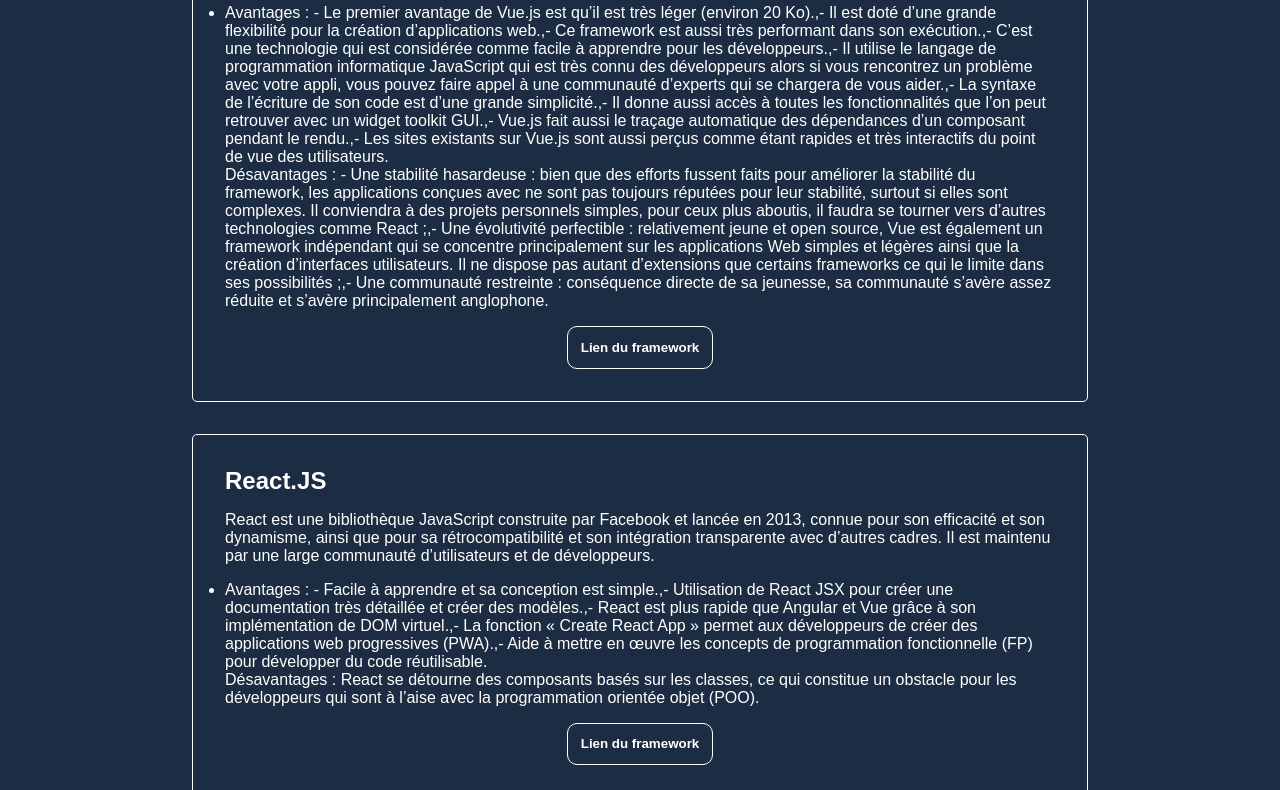
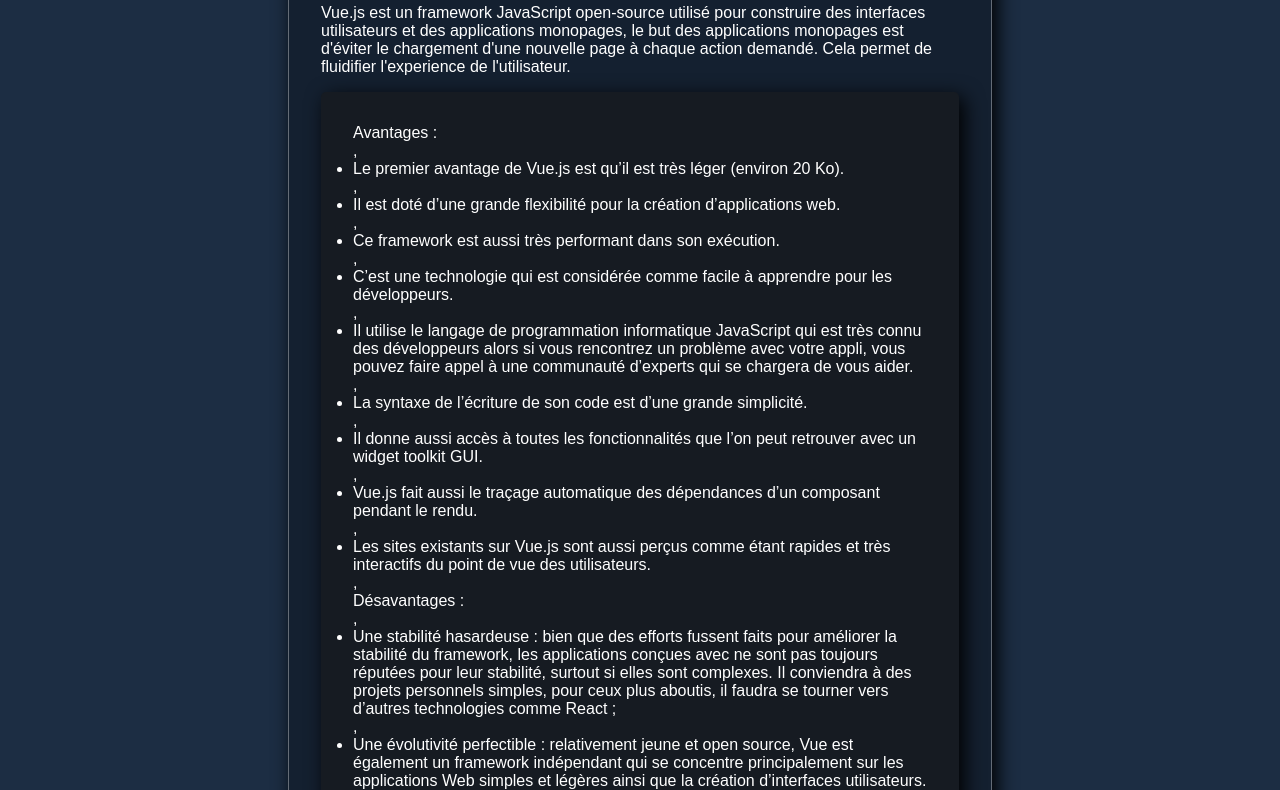
Before and after one commit to 13vlxx/Framework-JS, a plain HTML site: page index.html in a window 1280 px wide. Shown: the part 218-1008 px from the top of the page. Drawn offline with Linux system fonts and the light colour scheme.

Commit message:
[ Update ] img and article done

```diff
--- a/css/style.css
+++ b/css/style.css
@@ -29,6 +29,17 @@ a {
   transition: 0.3s all;
 }
 
+#titre {
+  display: flex;
+  text-align: center;
+  justify-content: center;
+  flex-direction: column;
+}
+
+#image {
+  margin-bottom: 1rem;
+}
+
 h2 {
   margin-bottom: 1rem;
 }
@@ -58,12 +69,25 @@ nav .right a {
   font-weight: bolder;
 }
 
+#text {
+  display: none;
+}
+
 .card {
   padding: 2rem;
-  border: 1px solid white;
+  border: 1px solid rgba(255, 255, 255, 0.343);
+  background-color: #142030;
   border-radius: 5px;
   margin-bottom: 2rem;
-  width: 70%;
+  width: 55%;
+  box-shadow: 5px 5px 20px black;
+}
+
+#avds {
+  background-color: #161b22;
+  padding: 2rem;
+  border-radius: 5px;
+  box-shadow: 5px 5px 20px black;
 }
 
 main {
@@ -103,3 +127,7 @@ section {
 .description {
   margin-bottom: 1rem;
 }
+
+img {
+  height: 50px;
+}
--- a/index.html
+++ b/index.html
@@ -15,10 +15,10 @@
         <a id="logo" href="./index.html">JS Frameworks</a>
       </div>
       <div class="right">
-        <a id="vue" href="#">Vue.JS</a>
-        <a id="react" href="#">React.JS</a>
-        <a id="ember" href="#">Ember.JS</a>
-        <a id="svelt" href="#">Svelt.JS</a>
+        <a id="vue" target="_blank" href="https://vuejs.org/">Vue.JS</a>
+        <a id="react" target="_blank" href="https://fr.reactjs.org/">React.JS</a>
+        <a id="ember" target="_blank" href="https://emberjs.com/">Ember.JS</a>
+        <a id="svelt" target="_blank" href="https://svelte.dev/">Svelt.JS</a>
       </div>
     </nav>
     <section id="frameworks"></section>
--- a/js/app.js
+++ b/js/app.js
@@ -5,10 +5,11 @@ for (let framework of frameworks) {
 
   const htmlContent = `
   <article class="card">
-  <h2>${framework.name}</h2>
+  <div id="titre"><h2>${framework.name}</h2>
+  <div id="image">${framework.img}</div></div>
   <p class="description">${framework.description}</p>
-  <ul><li>Avantages : ${framework.pros}</li></ul>
-  <p>Désavantages : ${framework.cons}</p>
+  <div id="avds"><p>Avantages : ${framework.pros}</p>
+  <p>Désavantages : ${framework.cons}</p></div>
   <div id="button"><a target="_blank" id="link" href="${framework.link}"><button>Lien du framework</button></a></div>
   </article>
   `;
--- a/js/frameworks.js
+++ b/js/frameworks.js
@@ -2,37 +2,45 @@ const frameworks = [
   {
     id: 1,
     name: "Vue.JS",
+    img: '<img src="https://upload.wikimedia.org/wikipedia/commons/thumb/9/95/Vue.js_Logo_2.svg/langfr-220px-Vue.js_Logo_2.svg.png" alt="vueJS">',
     description:
       "Vue.js est un framework JavaScript open-source utilisé pour construire des interfaces utilisateurs et des applications monopages, le but des applications monopages est d'éviter le chargement d'une nouvelle page à chaque action demandé. Cela permet de fluidifier l'experience de l'utilisateur.",
     pros: [
-      "- Le premier avantage de Vue.js est qu’il est très léger (environ 20 Ko).",
-      "- Il est doté d’une grande flexibilité pour la création d’applications web.",
-      "- Ce framework est aussi très performant dans son exécution.",
-      "- C’est une technologie qui est considérée comme facile à apprendre pour les développeurs.",
-      "- Il utilise le langage de programmation informatique JavaScript qui est très connu des développeurs alors si vous rencontrez un problème avec votre appli, vous pouvez faire appel à une communauté d’experts qui se chargera de vous aider.",
-      "- La syntaxe de l’écriture de son code est d’une grande simplicité.",
-      "- Il donne aussi accès à toutes les fonctionnalités que l’on peut retrouver avec un widget toolkit GUI.",
-      "- Vue.js fait aussi le traçage automatique des dépendances d’un composant pendant le rendu.",
-      "- Les sites existants sur Vue.js sont aussi perçus comme étant rapides et très interactifs du point de vue des utilisateurs.",
+      "<ul>",
+      "<li> Le premier avantage de Vue.js est qu’il est très léger (environ 20 Ko).</li>",
+      "<li> Il est doté d’une grande flexibilité pour la création d’applications web.</li>",
+      "<li> Ce framework est aussi très performant dans son exécution.</li>",
+      "<li> C’est une technologie qui est considérée comme facile à apprendre pour les développeurs.</li>",
+      "<li> Il utilise le langage de programmation informatique JavaScript qui est très connu des développeurs alors si vous rencontrez un problème avec votre appli, vous pouvez faire appel à une communauté d’experts qui se chargera de vous aider.</li>",
+      "<li> La syntaxe de l’écriture de son code est d’une grande simplicité.</li>",
+      "<li> Il donne aussi accès à toutes les fonctionnalités que l’on peut retrouver avec un widget toolkit GUI.</li>",
+      "<li> Vue.js fait aussi le traçage automatique des dépendances d’un composant pendant le rendu.</li>",
+      "<li> Les sites existants sur Vue.js sont aussi perçus comme étant rapides et très interactifs du point de vue des utilisateurs.</li>",
+      "</ul>",
     ],
     cons: [
-      "- Une stabilité hasardeuse : bien que des efforts fussent faits pour améliorer la stabilité du framework, les applications conçues avec ne sont pas toujours réputées pour leur stabilité, surtout si elles sont complexes. Il conviendra à des projets personnels simples, pour ceux plus aboutis, il faudra se tourner vers d’autres technologies comme React ;",
-      "- Une évolutivité perfectible : relativement jeune et open source, Vue est également un framework indépendant qui se concentre principalement sur les applications Web simples et légères ainsi que la création d’interfaces utilisateurs. Il ne dispose pas autant d’extensions que certains frameworks ce qui le limite dans ses possibilités ;",
-      "- Une communauté restreinte : conséquence directe de sa jeunesse, sa communauté s’avère assez réduite et s’avère principalement anglophone.",
+      "<ul>",
+      "<li> Une stabilité hasardeuse : bien que des efforts fussent faits pour améliorer la stabilité du framework, les applications conçues avec ne sont pas toujours réputées pour leur stabilité, surtout si elles sont complexes. Il conviendra à des projets personnels simples, pour ceux plus aboutis, il faudra se tourner vers d’autres technologies comme React ;</li>",
+      "<li> Une évolutivité perfectible : relativement jeune et open source, Vue est également un framework indépendant qui se concentre principalement sur les applications Web simples et légères ainsi que la création d’interfaces utilisateurs. Il ne dispose pas autant d’extensions que certains frameworks ce qui le limite dans ses possibilités ;</li>",
+      "<li> Une communauté restreinte : conséquence directe de sa jeunesse, sa communauté s’avère assez réduite et s’avère principalement anglophone.</li>",
+      "</ul>",
     ],
     link: "https://vuejs.org/",
   },
   {
     id: 2,
     name: "React.JS",
+    img: '<img src="https://upload.wikimedia.org/wikipedia/commons/thumb/a/a7/React-icon.svg/1200px-React-icon.svg.png" alt="vueJS">',
     description:
       "React est une bibliothèque JavaScript construite par Facebook et lancée en 2013, connue pour son efficacité et son dynamisme, ainsi que pour sa rétrocompatibilité et son intégration transparente avec d’autres cadres. Il est maintenu par une large communauté d’utilisateurs et de développeurs.",
     pros: [
-      "- Facile à apprendre et sa conception est simple.",
-      "- Utilisation de React JSX pour créer une documentation très détaillée et créer des modèles.",
-      "- React est plus rapide que Angular et Vue grâce à son implémentation de DOM virtuel.",
-      "- La fonction « Create React App » permet aux développeurs de créer des applications web progressives (PWA).",
-      "- Aide à mettre en œuvre les concepts de programmation fonctionnelle (FP) pour développer du code réutilisable.",
+      "<ul>",
+      "<li> Facile à apprendre et sa conception est simple.</li>",
+      "<li> Utilisation de React JSX pour créer une documentation très détaillée et créer des modèles.</li>",
+      "<li> React est plus rapide que Angular et Vue grâce à son implémentation de DOM virtuel.</li>",
+      "<li> La fonction « Create React App » permet aux développeurs de créer des applications web progressives (PWA).</li>",
+      "<li> Aide à mettre en œuvre les concepts de programmation fonctionnelle (FP) pour développer du code réutilisable.</li>",
+      "</ul>",
     ],
     cons: "React se détourne des composants basés sur les classes, ce qui constitue un obstacle pour les développeurs qui sont à l’aise avec la programmation orientée objet (POO).",
     link: "https://fr.reactjs.org/",
@@ -40,42 +48,56 @@ const frameworks = [
   {
     id: 3,
     name: "Ember.JS",
+    img: '<img src="https://upload.wikimedia.org/wikipedia/fr/6/69/Ember.js_Logo_and_Mascot.png" alt="EmberJS">',
     description:
       "Ember.js is an open-source JavaScript web framework that utilizes a component-service pattern. It allows developers to create scalable single-page web applications by incorporating common idioms, best practices, and patterns from other single-page-app ecosystem patterns into the framework.",
     pros: [
-      "- Le premier avantage de Vue.js est qu’il est très léger (environ 20 Ko).",
-      "- Il est doté d’une grande flexibilité pour la création d’applications web.",
-      "- Ce framework est aussi très performant dans son exécution.",
-      "- C’est une technologie qui est considérée comme facile à apprendre pour les développeurs.",
-      "- Il utilise le langage de programmation informatique JavaScript qui est très connu des développeurs alors si vous rencontrez un problème avec votre appli, vous pouvez faire appel à une communauté d’experts qui se chargera de vous aider.",
-      "- La syntaxe de l’écriture de son code est d’une grande simplicité.",
-      "- Il donne aussi accès à toutes les fonctionnalités que l’on peut retrouver avec un widget toolkit GUI.",
-      "- Vue.js fait aussi le traçage automatique des dépendances d’un composant pendant le rendu.",
-      "- Les sites existants sur Vue.js sont aussi perçus comme étant rapides et très interactifs du point de vue des utilisateurs.",
+      "<ul>",
+      "<li> Le premier avantage de Vue.js est qu’il est très léger (environ 20 Ko).</li>",
+      "<li> Il est doté d’une grande flexibilité pour la création d’applications web.</li>",
+      "<li> Ce framework est aussi très performant dans son exécution.</li>",
+      "<li> C’est une technologie qui est considérée comme facile à apprendre pour les développeurs.</li>",
+      "<li> Il utilise le langage de programmation informatique JavaScript qui est très connu des développeurs alors si vous rencontrez un problème avec votre appli, vous pouvez faire appel à une communauté d’experts qui se chargera de vous aider.</li>",
+      "<li> La syntaxe de l’écriture de son code est d’une grande simplicité.</li>",
+      "<li> Il donne aussi accès à toutes les fonctionnalités que l’on peut retrouver avec un widget toolkit GUI.</li>",
+      "<li> Vue.js fait aussi le traçage automatique des dépendances d’un composant pendant le rendu.</li>",
+      "<li> Les sites existants sur Vue.js sont aussi perçus comme étant rapides et très interactifs du point de vue des utilisateurs.</li>",
+      "</ul>",
     ],
-    cons: "- Une évolutivité perfectible : relativement jeune et open source, Vue est également un framework indépendant qui se concentre principalement sur les applications Web simples et légères ainsi que la création d’interfaces utilisateurs. Il ne dispose pas autant d’extensions que certains frameworks ce qui le limite dans ses possibilités ;",
+    cons: [
+      "<ul>",
+      "<li> Une stabilité hasardeuse : bien que des efforts fussent faits pour améliorer la stabilité du framework, les applications conçues avec ne sont pas toujours réputées pour leur stabilité, surtout si elles sont complexes. Il conviendra à des projets personnels simples, pour ceux plus aboutis, il faudra se tourner vers d’autres technologies comme React ;</li>",
+      "<li> Une évolutivité perfectible : relativement jeune et open source, Vue est également un framework indépendant qui se concentre principalement sur les applications Web simples et légères ainsi que la création d’interfaces utilisateurs. Il ne dispose pas autant d’extensions que certains frameworks ce qui le limite dans ses possibilités ;</li>",
+      "<li> Une communauté restreinte : conséquence directe de sa jeunesse, sa communauté s’avère assez réduite et s’avère principalement anglophone.</li>",
+      "</ul>",
+    ],
     link: "https://emberjs.com/",
   },
   {
     id: 4,
     name: "Svelt.JS",
+    img: '<img src="https://avatars.githubusercontent.com/u/23617963?s=280&v=4" alt="SveltJS">',
     description:
       "Svelte n'est pas une librairie. Il permet ainsi de créer des applications web beaucoup plus performantes et plus légères en créant des composants, avec une syntaxe propre . svelte et en les compilant en JavaScript. En somme, Svelte est à la frontière entre un framework et un compilateur.",
     pros: [
-      "- Le premier avantage de Vue.js est qu’il est très léger (environ 20 Ko).",
-      "- Il est doté d’une grande flexibilité pour la création d’applications web.",
-      "- Ce framework est aussi très performant dans son exécution.",
-      "- C’est une technologie qui est considérée comme facile à apprendre pour les développeurs.",
-      "- Il utilise le langage de programmation informatique JavaScript qui est très connu des développeurs alors si vous rencontrez un problème avec votre appli, vous pouvez faire appel à une communauté d’experts qui se chargera de vous aider.",
-      "- La syntaxe de l’écriture de son code est d’une grande simplicité.",
-      "- Il donne aussi accès à toutes les fonctionnalités que l’on peut retrouver avec un widget toolkit GUI.",
-      "- Vue.js fait aussi le traçage automatique des dépendances d’un composant pendant le rendu.",
-      "- Les sites existants sur Vue.js sont aussi perçus comme étant rapides et très interactifs du point de vue des utilisateurs.",
+      "<ul>",
+      "<li> Le premier avantage de Vue.js est qu’il est très léger (environ 20 Ko).</li>",
+      "<li> Il est doté d’une grande flexibilité pour la création d’applications web.</li>",
+      "<li> Ce framework est aussi très performant dans son exécution.</li>",
+      "<li> C’est une technologie qui est considérée comme facile à apprendre pour les développeurs.</li>",
+      "<li> Il utilise le langage de programmation informatique JavaScript qui est très connu des développeurs alors si vous rencontrez un problème avec votre appli, vous pouvez faire appel à une communauté d’experts qui se chargera de vous aider.</li>",
+      "<li> La syntaxe de l’écriture de son code est d’une grande simplicité.</li>",
+      "<li> Il donne aussi accès à toutes les fonctionnalités que l’on peut retrouver avec un widget toolkit GUI.</li>",
+      "<li> Vue.js fait aussi le traçage automatique des dépendances d’un composant pendant le rendu.</li>",
+      "<li> Les sites existants sur Vue.js sont aussi perçus comme étant rapides et très interactifs du point de vue des utilisateurs.</li>",
+      "</ul>",
     ],
     cons: [
-      "- Une stabilité hasardeuse : bien que des efforts fussent faits pour améliorer la stabilité du framework, les applications conçues avec ne sont pas toujours réputées pour leur stabilité, surtout si elles sont complexes. Il conviendra à des projets personnels simples, pour ceux plus aboutis, il faudra se tourner vers d’autres technologies comme React ;",
-      "- Une évolutivité perfectible : relativement jeune et open source, Vue est également un framework indépendant qui se concentre principalement sur les applications Web simples et légères ainsi que la création d’interfaces utilisateurs. Il ne dispose pas autant d’extensions que certains frameworks ce qui le limite dans ses possibilités ;",
-      "- Une communauté restreinte : conséquence directe de sa jeunesse, sa communauté s’avère assez réduite et s’avère principalement anglophone.",
+      "<ul>",
+      "<li> Une stabilité hasardeuse : bien que des efforts fussent faits pour améliorer la stabilité du framework, les applications conçues avec ne sont pas toujours réputées pour leur stabilité, surtout si elles sont complexes. Il conviendra à des projets personnels simples, pour ceux plus aboutis, il faudra se tourner vers d’autres technologies comme React ;</li>",
+      "<li> Une évolutivité perfectible : relativement jeune et open source, Vue est également un framework indépendant qui se concentre principalement sur les applications Web simples et légères ainsi que la création d’interfaces utilisateurs. Il ne dispose pas autant d’extensions que certains frameworks ce qui le limite dans ses possibilités ;</li>",
+      "<li> Une communauté restreinte : conséquence directe de sa jeunesse, sa communauté s’avère assez réduite et s’avère principalement anglophone.</li>",
+      "</ul>",
     ],
     link: "https://svelte.dev/",
   },
```
